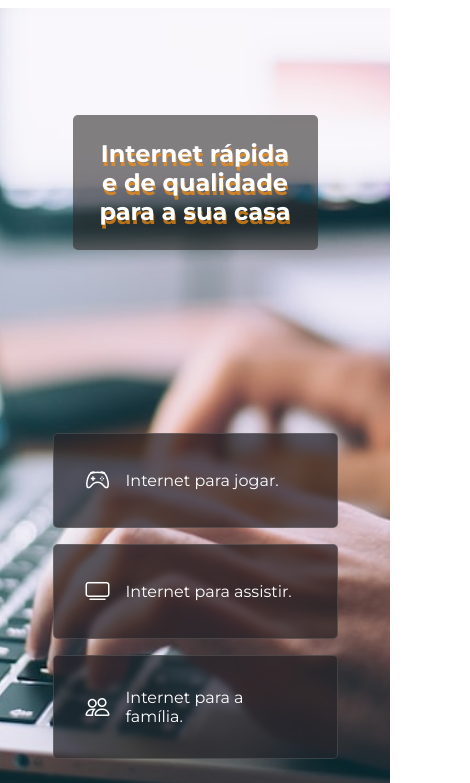
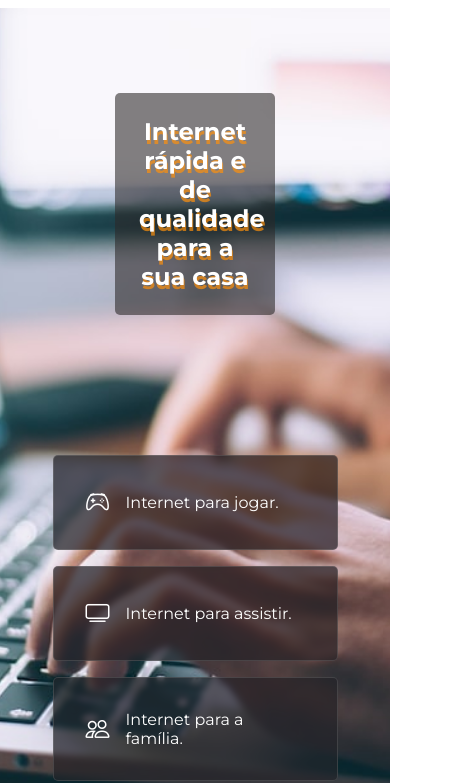
Before and after one commit to belloLucas/leonet-landingPage, a plain HTML site: page index.html in a window 390 px wide. Shown: the part 82-865 px from the top of the page, 470 px wide, since content can reach past the window. Drawn offline with nearby package versions, Linux system fonts and the light colour scheme.

Commit message:
Minor mobile version fixes

```diff
--- a/css/style.css
+++ b/css/style.css
@@ -354,6 +354,11 @@ footer i {
     flex-direction: column;
   }
 
+  .main .left {
+    width: 100%;
+    max-width: 380px;
+  }
+
   .left .square {
     display: none;
   }
```
